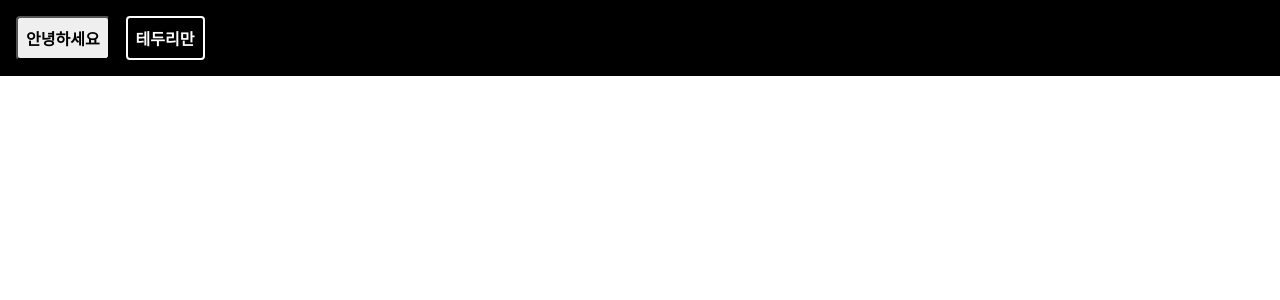
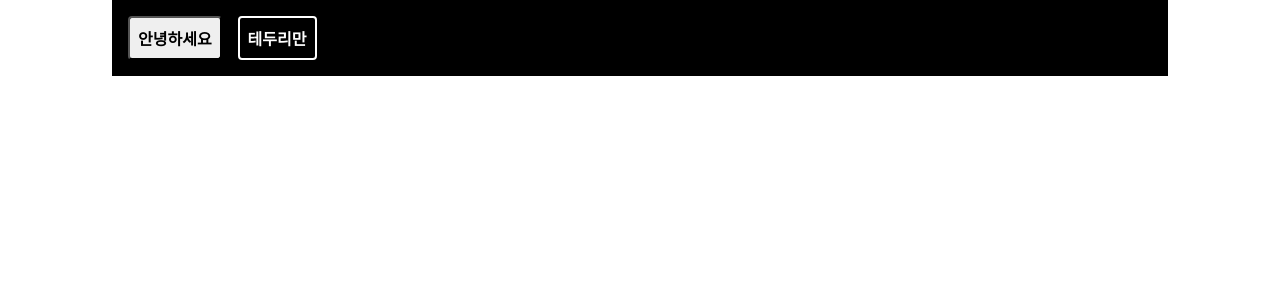
Before and after one commit to BrynnaWee/styling-test, a React app: page / in a window 1280 px wide. Shown: the top 300 px of the page. Built offline with nearby package versions, Linux system fonts and the light colour scheme.

Commit message:
미디어쿼리 자동적용 함수

```diff
--- a/src/StyledComponents.js
+++ b/src/StyledComponents.js
@@ -1,11 +1,48 @@
 import styled, {css} from 'styled-components';
+
+const size = {
+    desktop: 1024,
+    tablet: 768
+}
+
+const media = Object.keys(size).reduce((acc,label)=>{
+    acc[label] = (...args) => css`
+        @media(max-width: ${size[label]/16}em){
+            ${css(...args)};
+        }
+    `;
+
+    return acc;
+}, {});
+
+
+// const Box = styled.div`
+//     background: ${props => props.color || 'blue'};
+//     padding: 1rem;
+//     display: flex;
+
+//     width: 1024px;
+//     margin: 0 auto;
+
+//     @media(max-width:1024px){
+//         width: 768px;
+//     }
+//     @media(max-width:768px){
+//         width:100%;
+//     }
+// `;
+
 
 const Box = styled.div`
     background: ${props => props.color || 'blue'};
     padding: 1rem;
     display: flex;
+
+    width: 1024px;
+    margin: 0 auto;
+    ${media.desktop`width:768px;`}
+    ${media.tablet`width:100%;`}
 `;
-
 
 const Button = styled.button`
     backgorund: white;
```
